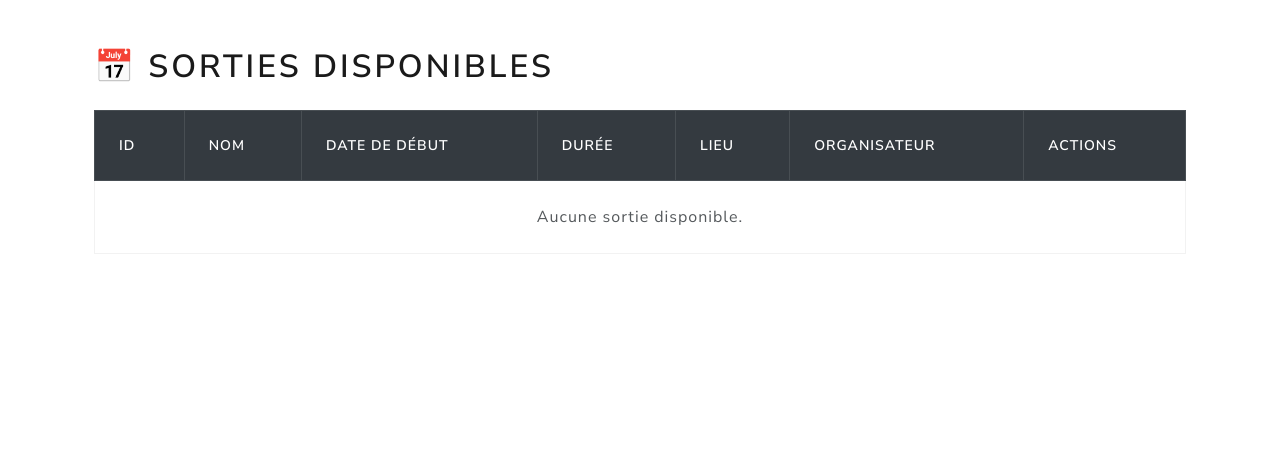
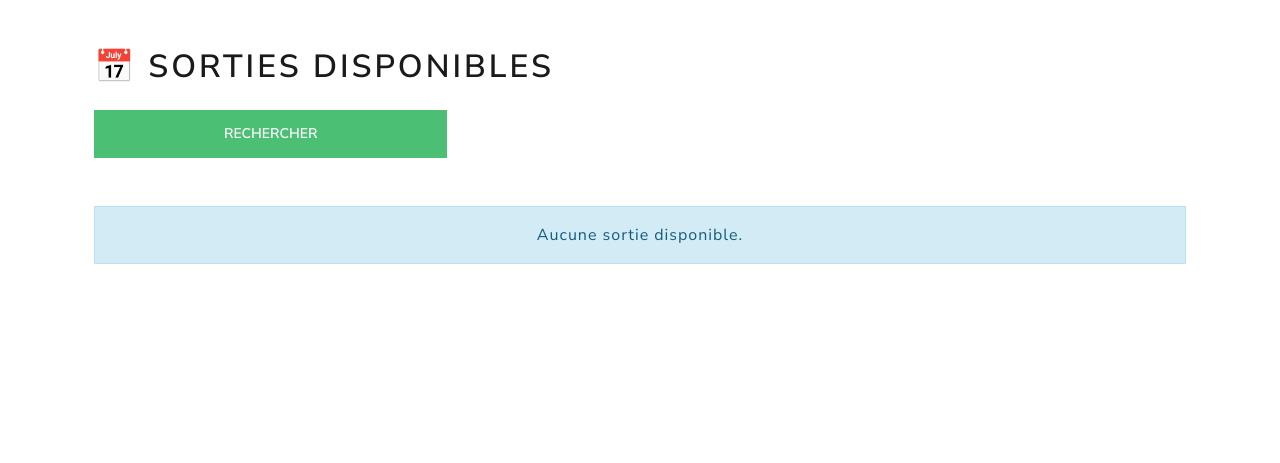
Before and after one commit to HnHoussi/Sortir.com, a Symfony app: template templates/sortie/list.html.twig in a window 1280 px wide. Shown: the part 52-515 px from the top of the page. Run offline with Twig, Linux system fonts and the light colour scheme; the template is opened without the code that fills it, so the values that code supplies are empty; some libraries are stand-ins or nearby versions.

Commit message:
filtrage sorties et affichage en carte

```diff
--- a/templates/sortie/list.html.twig
+++ b/templates/sortie/list.html.twig
@@ -3,41 +3,59 @@
 {% block title %}Liste des Sorties{% endblock %}
 
 {% block body %}
-    <div class="container mt-4">
-        <h1 class="mb-4">📅 Sorties disponibles</h1>
 
-        <table class="table table-bordered table-hover">
-            <thead class="table-dark">
-            <tr>
-                <th>ID</th>
-                <th>Nom</th>
-                <th>Date de début</th>
-                <th>Durée</th>
-                <th>Lieu</th>
-                <th>Organisateur</th>
-                <th>Actions</th>
-            </tr>
-            </thead>
-            <tbody>
+<div class="container mt-4">
+    <h1 class="mb-4">📅 Sorties disponibles</h1>
+
+    {{ form_start(form) }}
+    <div class="row g-3">
+        {% for field in form %}
+            <div class="col-md-4">
+                {{ form_row(field) }}
+            </div>
+        {% endfor %}
+        <div class="col-md-4 d-flex align-items-end">
+            <button class="btn btn-success w-100">Rechercher</button>
+        </div>
+    </div>
+    {{ form_end(form) }}
+</div>
+    <div class="container mt-5">
+        <div class="row">
             {% for sortie in sorties %}
-                <tr>
-                    <td>{{ sortie.id }}</td>
-                    <td>{{ sortie.name }}</td>
-                    <td>{{ sortie.startDatetime ? sortie.startDatetime|date('d/m/Y H:i') : '—' }}</td>
-                    <td>{{ sortie.duration }} min</td>
-                    <td>{{ sortie.place }}</td>
-                    <td>{{ sortie.organizer }}</td>
-                    <td>
-                        <a href="{{ path('#', {'id': sortie.id}) }}" class="btn btn-sm btn-primary">Voir</a>
-                        <a href="{{ path('#', {'id': sortie.id}) }}" class="btn btn-sm btn-warning">Modifier</a>
-                    </td>
-                </tr>
+                <div class="col-md-6 col-lg-4 mb-4">
+                    <a href="{{ path('sortie_detail', {'id': sortie.id}) }}" class="text-decoration-none">
+                        <div class="card h-100 shadow-sm text-white border-0"
+                             style="background-image: url('{{ sortie.photoUrl ?: asset('images/default.jpg') }}');
+                                 background-size: cover;
+                                 background-position: center;">
+                            <div class="card-body bg-dark bg-opacity-50 d-flex flex-column">
+                                <h5 class="card-title">{{ sortie.name }}</h5>
+                                <p class="card-text mb-1">
+                                    <strong>Date :</strong>
+                                    {{ sortie.startDatetime ? sortie.startDatetime|date('d/m/Y H:i') : '—' }}
+                                </p>
+                                <p class="card-text mb-1">
+                                    <strong>Durée :</strong> {{ sortie.duration }} min
+                                </p>
+                                <p class="card-text mb-1">
+                                    <strong>Lieu :</strong> {{ sortie.place }}
+                                </p>
+                                <p class="card-text mb-0">
+                                    <strong>Organisateur :</strong> {{ sortie.organizer }}
+                                </p>
+                            </div>
+                        </div>
+                    </a>
+                </div>
             {% else %}
-                <tr>
-                    <td colspan="7" class="text-center">Aucune sortie disponible.</td>
-                </tr>
+                <div class="col-12">
+                    <div class="alert alert-info text-center">
+                        Aucune sortie disponible.
+                    </div>
+                </div>
             {% endfor %}
-            </tbody>
-        </table>
+        </div>
     </div>
+
 {% endblock %}
```
Also changed, not shown: src/Controller/SortieController.php (+13 -2 lines), src/Form/SortieFilterType.php (added, +57 -0 lines), src/Repository/SortieRepository.php (+49 -0 lines), assets/images/default.jpg (added).
